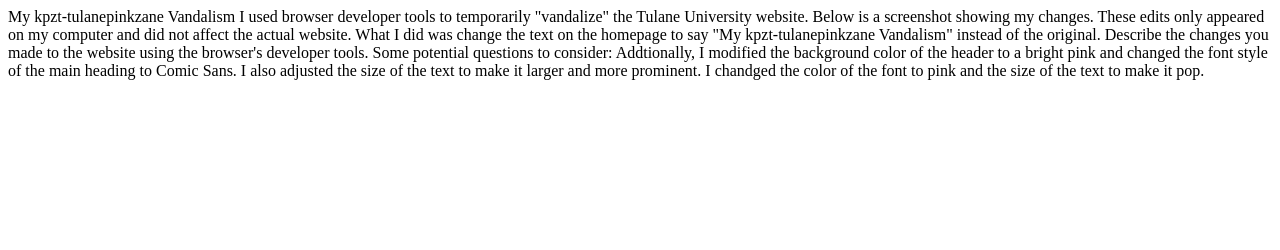
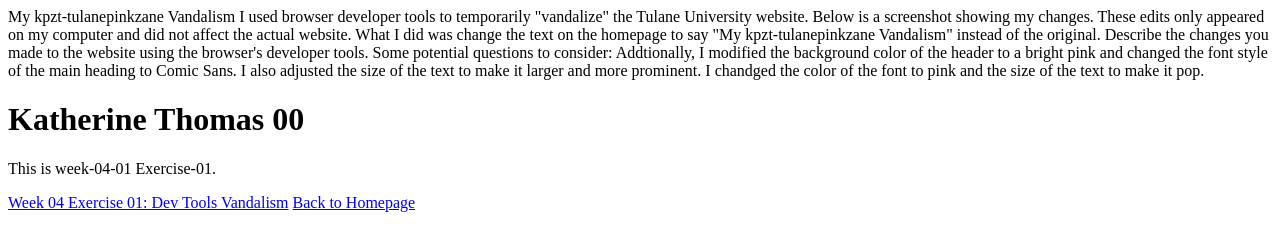
Before and after one commit to KPZThomas19/computing-applications-tech-assignments, a plain HTML site: page assignment-01/week-04-exercise-01/index.html in a window 1280 px wide. Drawn offline with Linux system fonts and the light colour scheme.

Commit message:
update html
attempt to add link to excercise

```diff
--- a/assignment-01/week-04-exercise-01/index.html
+++ b/assignment-01/week-04-exercise-01/index.html
@@ -7,3 +7,10 @@ Describe the changes you made to the website using the browser's developer tools
 
 Addtionally, I modified the background color of the header to a bright pink and changed the font style of the main heading to Comic Sans. I also adjusted the size of the text to make it larger and more prominent.
 I chandged the color of the font to pink and the size of the text to make it pop.
+
+<h1>Katherine Thomas 00</h1>
+        <p>This is week-04-01 Exercise-01.</p>
+        <a href="week-04-exercise-01/">Week 04 Exercise 01: Dev Tools Vandalism</a>
+        <a href="../index.html">Back to Homepage</a>
+    </body>
+</html>
```
